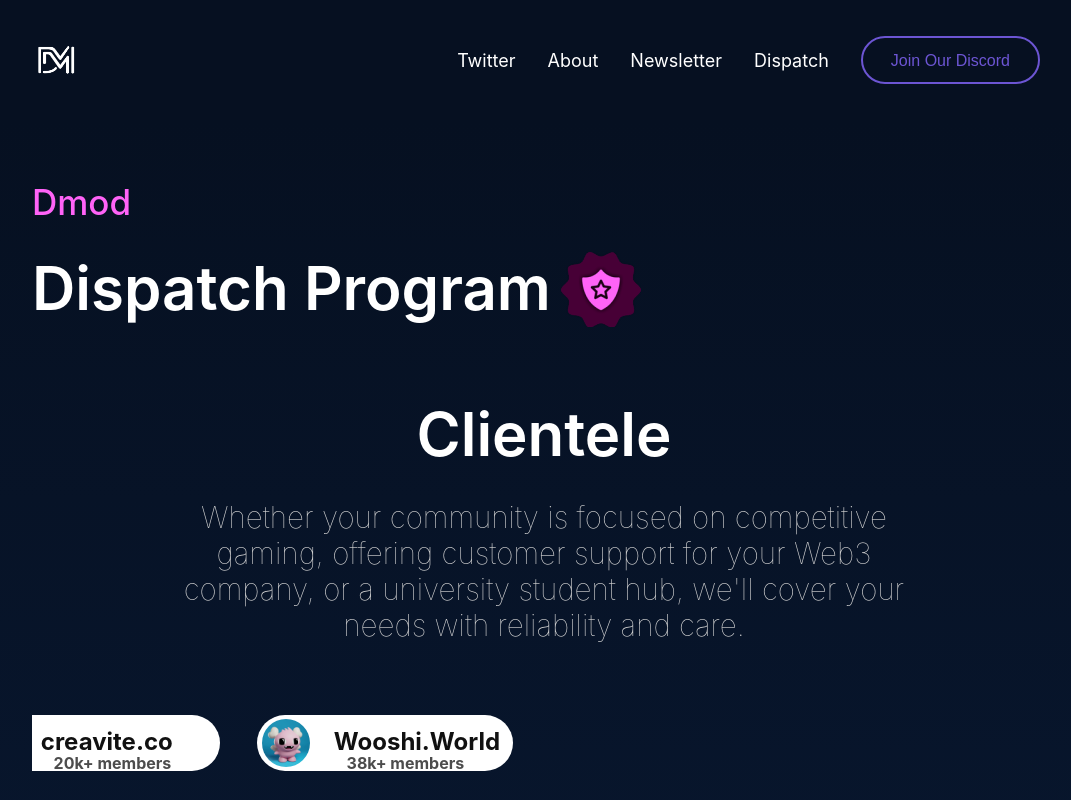
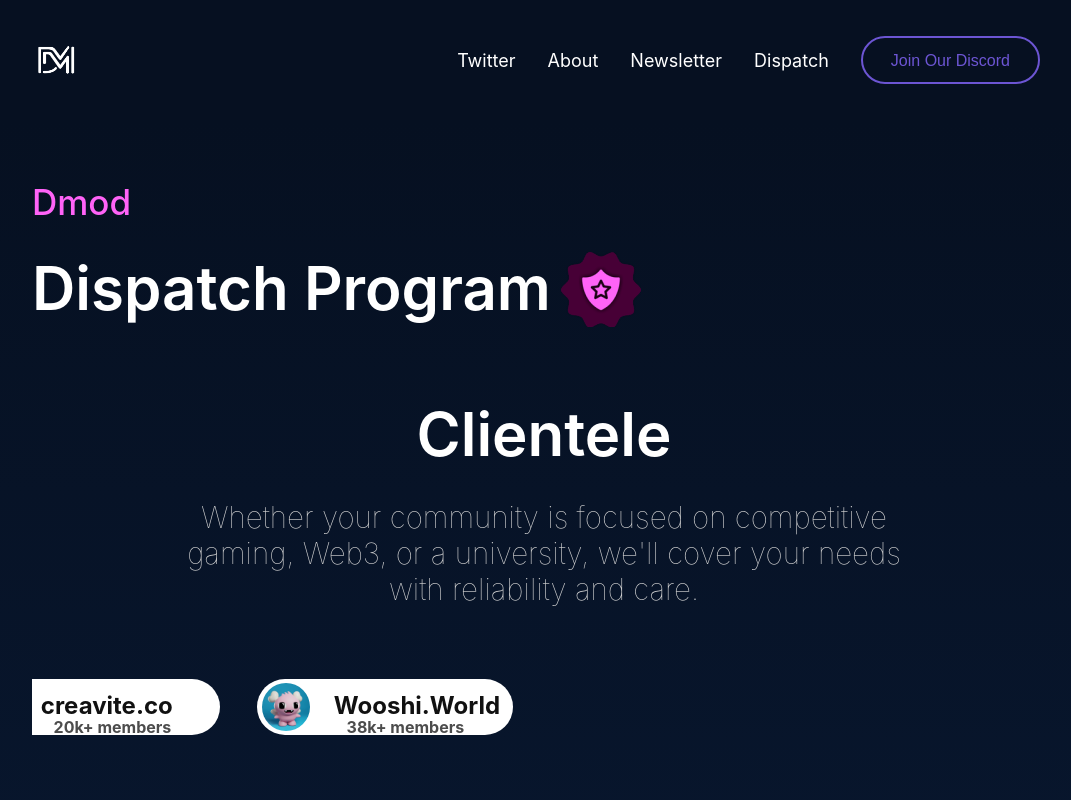
Before and after one commit to TeamDmod/prelaunch, a Next.js app: page /dispatch in a window 1280 px wide. Shown: the top 800 px of the page, without its empty margins (96-1167 px from the left). Built offline with nearby package versions, Linux system fonts and the light colour scheme.

Commit message:
✍🏼 Updated clientele text

```diff
--- a/pages/dispatch.tsx
+++ b/pages/dispatch.tsx
@@ -120,7 +120,7 @@
                     <br />
                     <div className="top" style={{paddingTop: "50px"}}>
                        <h1>Clientele</h1>
-                        <p>Whether your community is focused on competitive gaming, offering customer support for your Web3 company, or a university student hub, we'll cover your needs with reliability and care.</p>
+                        <p>Whether your community is focused on competitive gaming, Web3, or a university, we'll cover your needs with reliability and care.</p>
                     </div>
 
                     <div className="conveyor-container">
```
